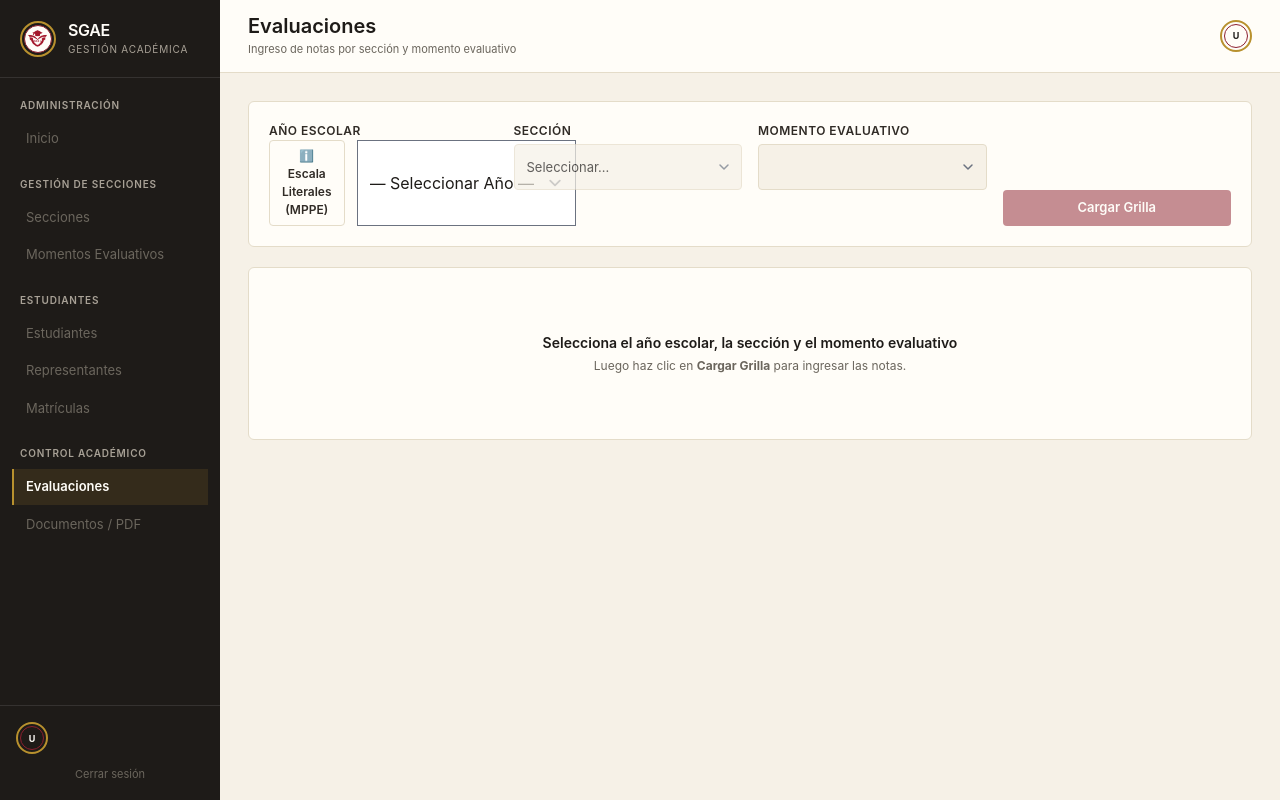
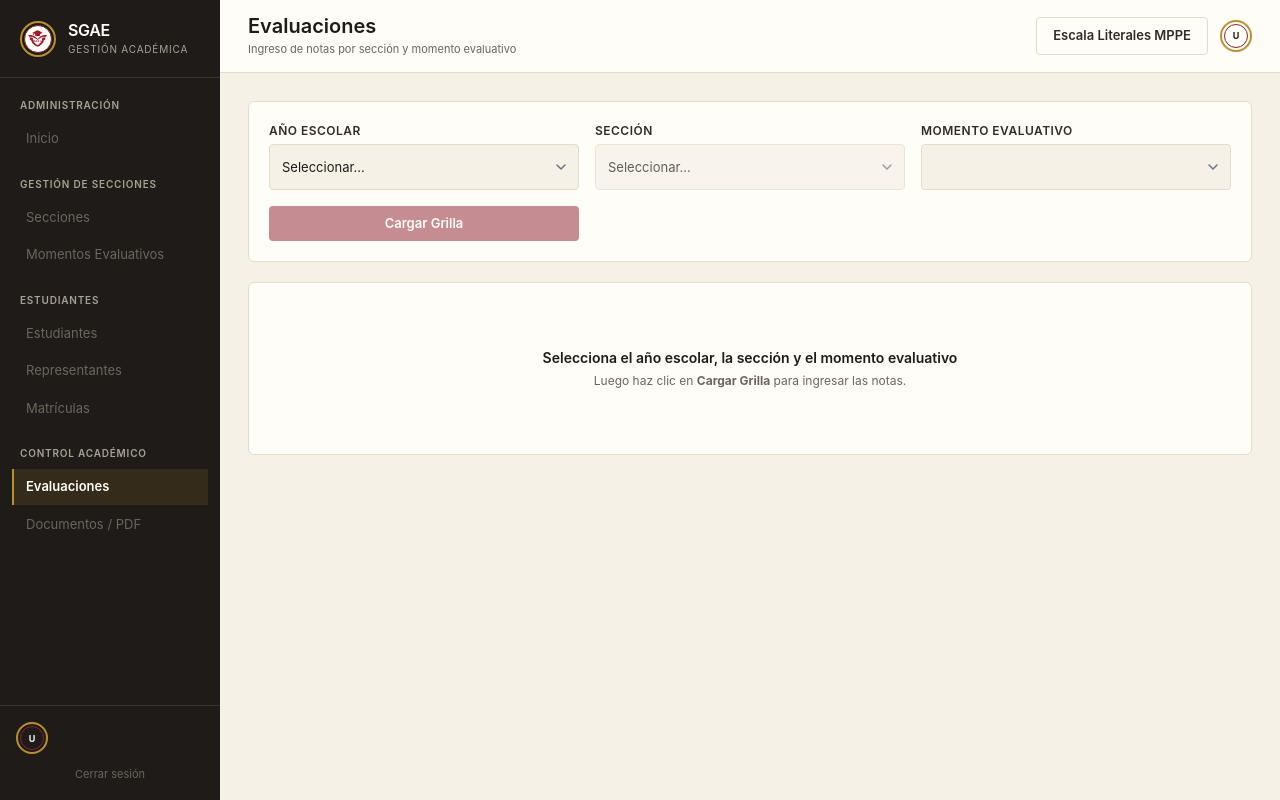
Before and after one commit to sirevarr/sgae, a Laravel app: page /evaluaciones in a window 1280 px wide. Run offline with Laravel 10, Linux system fonts and the light colour scheme; the visitor is signed in with stand-in values (Sample User, id 1); data that the repository does not hold is empty; style sheets or scripts are compiled from the project's sources; some libraries are stand-ins or nearby versions.

Commit message:
fix: remover totalmente los emojis del sistema y corregir alineacion del boton Escala Literales MPPE en el header

```diff
--- a/resources/js/Pages/AnioEscolar/Index.vue
+++ b/resources/js/Pages/AnioEscolar/Index.vue
@@ -128,9 +128,9 @@
     try {
         const { data } = await axios.post('/api/anios-escolares/copiar-config', copiaForm);
         copiaResultados.value = data.resultados;
-        copiaMsg.value = `✅ Copiados: ${data.resultados.plan_copiados} materias, ${data.resultados.secciones_copiadas} secciones, ${data.resultados.asignaciones_copiadas} asignaciones.`;
+        copiaMsg.value = `Copiados: ${data.resultados.plan_copiados} materias, ${data.resultados.secciones_copiadas} secciones, ${data.resultados.asignaciones_copiadas} asignaciones.`;
         if (data.resultados.errores?.length) {
-            copiaMsg.value += `\n⚠️ ${data.resultados.errores.length} error(es) parciales.`;
+            copiaMsg.value += `\n${data.resultados.errores.length} error(es) parciales.`;
         }
         cargar();
     } catch (e) {
@@ -178,7 +178,7 @@
                 </div>
                 <div class="flex justify-end gap-2 mt-4 pt-3 border-t border-borde flex-wrap">
                     <button v-if="canManageRecords" @click="abrirCopia(a)" class="btn-table-action text-[#5B3E0E] hover:text-[#3D2A05]" title="Copiar configuración a otro año">
-                        📋 Copiar Config
+                        Copiar Configuración
                     </button>
                     <button v-if="canManageRecords" @click="abrir(a)" class="btn-table-action">Editar</button>
                     <button v-if="canManageRecords" @click="eliminar(a)" class="btn-table-action text-rojo hover:text-rojo-dark">Eliminar</button>
@@ -237,7 +237,7 @@
                 <div class="bg-paper border border-borde rounded-[6px] shadow-xl w-full max-w-2xl max-h-[90vh] overflow-y-auto">
                     <!-- Header -->
                     <div class="px-6 py-4 border-b border-borde flex justify-between items-center sticky top-0 bg-paper z-10">
-                        <h2 class="font-serif font-semibold text-tinta text-[17px]">📋 Copiar Configuración del Año Anterior</h2>
+                        <h2 class="font-serif font-semibold text-tinta text-[17px]">Copiar Configuración del Año Anterior</h2>
                         <button @click="modalCopia=false" class="text-piedra hover:text-tinta text-lg leading-none">&times;</button>
                     </div>
 
@@ -287,7 +287,7 @@
                         <!-- Botón Vista Previa -->
                         <div class="flex gap-3">
                             <button @click="cargarPreview" :disabled="loadingPreview || !copiaForm.codigo_ano_destino" class="btn-secondary text-[13px] px-4 py-2">
-                                {{ loadingPreview ? 'Cargando...' : '🔍 Vista Previa' }}
+                                {{ loadingPreview ? 'Cargando...' : 'Vista Previa' }}
                             </button>
                         </div>
 
@@ -296,7 +296,7 @@
                             <!-- Advertencia si destino ya tiene datos -->
                             <div v-if="preview.destino_existente.plan_estudios > 0 || preview.destino_existente.secciones > 0"
                                 class="bg-dorado-soft border border-dorado/30 text-[#5B3E0E] text-[12px] px-4 py-3 rounded-[4px]">
-                                ⚠️ El año destino <strong>{{ copiaForm.codigo_ano_destino }}</strong> ya tiene:
+                                El año destino <strong>{{ copiaForm.codigo_ano_destino }}</strong> ya tiene:
                                 <span v-if="preview.destino_existente.plan_estudios > 0">{{ preview.destino_existente.plan_estudios }} entradas en plan de estudios</span>
                                 <span v-if="preview.destino_existente.secciones > 0">, {{ preview.destino_existente.secciones }} secciones</span>
                                 <span v-if="preview.destino_existente.asignaciones > 0">, {{ preview.destino_existente.asignaciones }} asignaciones</span>.
@@ -306,7 +306,7 @@
                             <!-- Resumen Plan -->
                             <div v-if="copiaForm.copiar_plan && preview.plan_estudios.total > 0" class="border border-borde rounded-[4px] overflow-hidden">
                                 <div class="bg-crema px-4 py-2 border-b border-borde">
-                                    <span class="text-[12px] font-semibold text-tinta">📚 Plan de Estudios — {{ preview.plan_estudios.total }} materias</span>
+                                    <span class="text-[12px] font-semibold text-tinta">Plan de Estudios — {{ preview.plan_estudios.total }} materias</span>
                                 </div>
                                 <table class="w-full text-[11px]">
                                     <thead><tr class="border-b border-borde bg-crema/50">
@@ -329,7 +329,7 @@
                             <!-- Resumen Secciones -->
                             <div v-if="copiaForm.copiar_secciones && preview.secciones.total > 0" class="border border-borde rounded-[4px] overflow-hidden">
                                 <div class="bg-crema px-4 py-2 border-b border-borde">
-                                    <span class="text-[12px] font-semibold text-tinta">🏫 Secciones — {{ preview.secciones.total }} secciones</span>
+                                    <span class="text-[12px] font-semibold text-tinta">Secciones — {{ preview.secciones.total }} secciones</span>
                                 </div>
                                 <table class="w-full text-[11px]">
                                     <thead><tr class="border-b border-borde bg-crema/50">
@@ -354,7 +354,7 @@
                             <!-- Resumen Asignaciones -->
                             <div v-if="copiaForm.copiar_asignaciones && preview.asignaciones.total > 0" class="border border-borde rounded-[4px] overflow-hidden">
                                 <div class="bg-dorado-soft px-4 py-2 border-b border-dorado/20">
-                                    <span class="text-[12px] font-semibold text-[#5B3E0E]">👥 Asignaciones Docentes — {{ preview.asignaciones.total }} sugerencias</span>
+                                    <span class="text-[12px] font-semibold text-[#5B3E0E]">Asignaciones Docentes — {{ preview.asignaciones.total }} sugerencias</span>
                                     <span class="text-[10px] text-[#7A5A0E] ml-2">(editables después de copiar)</span>
                                 </div>
                                 <table class="w-full text-[11px]">
@@ -380,7 +380,7 @@
                         <button @click="modalCopia=false" class="btn-secondary">Cerrar</button>
                         <button v-if="preview && !copiaResultados" @click="ejecutarCopia" :disabled="copiando"
                             class="btn-primary text-[13px] px-5 py-2.5 flex items-center gap-2">
-                            {{ copiando ? 'Copiando...' : '✅ Confirmar Copia' }}
+                            {{ copiando ? 'Copiando...' : 'Confirmar Copia' }}
                         </button>
                     </div>
                 </div>
--- a/resources/js/Pages/Auditoria/Index.vue
+++ b/resources/js/Pages/Auditoria/Index.vue
@@ -93,7 +93,7 @@
 
         <!-- Filtros auditoría -->
         <div class="flex flex-wrap gap-3 mb-4 items-center">
-            <input v-model="filtro.buscar" @input="cargar(1)" placeholder="🔍 Buscar por usuario, ID, tabla..." class="inp-filter w-64" />
+            <input v-model="filtro.buscar" @input="cargar(1)" placeholder="Buscar por usuario, ID, tabla..." class="inp-filter w-64" />
             <input v-if="tab === 'auditoria'" v-model="filtro.tabla_afectada" @input="cargar(1)" placeholder="Filtrar por tabla..." class="inp-filter w-40" />
             <select v-if="tab === 'auditoria'" v-model="filtro.operacion" @change="cargar(1)" class="inp-filter">
                 <option value="">Todas las operaciones</option>
--- a/resources/js/Pages/Documentos/Index.vue
+++ b/resources/js/Pages/Documentos/Index.vue
@@ -275,7 +275,7 @@
             <button v-if="isAdmin" @click="tab = 'respaldos'; errorMsg = ''; cargarRespaldos()"
                 :class="['pb-3 text-[13px] font-semibold transition-colors border-b-2 -mb-px',
                     tab === 'respaldos' ? 'border-dorado text-tinta' : 'border-transparent text-piedra hover:text-tinta']">
-                🛡️ Respaldos
+                Respaldos de Base de Datos
             </button>
         </div>
 
@@ -480,7 +480,7 @@
 
                 <!-- Alertas -->
                 <div v-if="respaldoMsg" class="mb-4 bg-[#E8F5E9] border border-[#A5D6A7] text-[#1b5e20] text-[12px] font-semibold px-4 py-3 rounded-[4px] whitespace-pre-line flex justify-between items-start">
-                    <span>✅ {{ respaldoMsg }}</span>
+                    <span>{{ respaldoMsg }}</span>
                     <button @click="respaldoMsg = ''" class="text-[#1b5e20] ml-4">&times;</button>
                 </div>
                 <div v-if="respaldoError" class="mb-4 bg-[#F4DEDA] border border-rojo/20 text-rojo-dark text-[12px] font-semibold px-4 py-3 rounded-[4px] flex justify-between items-start">
@@ -491,7 +491,7 @@
                 <button @click="generarRespaldo" :disabled="loadingRespaldo"
                     class="btn-primary text-[13px] px-6 py-2.5 flex items-center gap-2">
                     <span v-if="loadingRespaldo">Generando respaldo...</span>
-                    <span v-else>🛡️ Generar Respaldo Ahora</span>
+                    <span v-else>Generar Respaldo Ahora</span>
                 </button>
             </div>
 
--- a/resources/js/Pages/Evaluacion/Index.vue
+++ b/resources/js/Pages/Evaluacion/Index.vue
@@ -235,6 +235,10 @@
                     <h1 class="font-serif font-semibold text-[20px] text-tinta leading-tight">Evaluaciones</h1>
                     <p class="text-[11px] text-piedra mt-0.5">Ingreso de notas por sección y momento evaluativo</p>
                 </div>
+                <div class="flex items-center gap-3">
+                    <button @click="showEquivalencias = true" class="btn-secondary">
+                        Escala Literales MPPE
+                    </button>
                     <button v-if="cargado && canManageRecords" @click="guardarTodo" :disabled="saving"
                         class="btn-primary">
                         {{ saving ? 'Guardando...' : 'Guardar Todas las Notas' }}
@@ -243,22 +247,18 @@
                         Modo docente: solo visualización y exportación.
                     </div>
                 </div>
+            </div>
         </template>
 
         <!-- Filtros -->
         <div class="bg-paper border border-borde rounded-[6px] p-5 mb-5">
-            <div class="grid grid-cols-2 lg:grid-cols-4 gap-4">
+            <div class="grid grid-cols-1 sm:grid-cols-3 gap-4">
                 <div>
                     <label for="filtro-anio" class="lbl">Año Escolar</label>
-                    <div class="flex gap-3">
-                        <button @click="showEquivalencias = true" class="btn-secondary text-[12px] flex items-center gap-1.5 px-3 py-1.5">
-                            ℹ️ Escala Literales (MPPE)
-                        </button>
-                        <select v-model="filtro.codigo_ano_escolar" @change="cargarSecciones" class="inp-filter">
-                            <option value="">— Seleccionar Año —</option>
+                    <select id="filtro-anio" v-model="filtro.codigo_ano_escolar" @change="cargarSecciones" class="inp mt-1">
+                        <option value="">Seleccionar...</option>
                         <option v-for="a in anios" :key="a.codigo_ano_escolar" :value="a.codigo_ano_escolar">{{ a.codigo_ano_escolar }}</option>
                     </select>
-                    </div>
                 </div>
                 <div>
                     <label for="filtro-seccion" class="lbl">Sección</label>
@@ -474,9 +474,9 @@
                                             <option value="aprobada">Aprobada</option>
                                             <option value="no_aprobada">No aprobada</option>
                                         </select>
-                                        <button @click="eliminarPendiente(p)" title="Eliminar/Deshacer materia pendiente"
+                                        <button @click="eliminarPendiente(p)" title="Eliminar materia pendiente"
                                             class="text-[11px] px-2 py-1 text-rojo hover:text-rojo-dark hover:bg-[#F4DEDA] rounded transition-colors font-semibold ml-1">
-                                            🗑️ Deshacer
+                                            Eliminar
                                         </button>
                                     </td>
                                 </tr>
@@ -492,7 +492,7 @@
             <div v-if="showEquivalencias" class="fixed inset-0 bg-tinta/60 z-50 flex items-center justify-center p-4">
                 <div class="bg-paper border border-borde rounded-[6px] shadow-xl w-full max-w-lg">
                     <div class="px-6 py-4 border-b border-borde flex justify-between items-center bg-crema/40">
-                        <h2 class="font-serif font-semibold text-tinta text-[16px]">ℹ️ Escala de Equivalencias de Evaluación (MPPE)</h2>
+                        <h2 class="font-serif font-semibold text-tinta text-[16px]">Escala de Equivalencias de Evaluación (MPPE)</h2>
                         <button @click="showEquivalencias=false" class="text-piedra hover:text-tinta text-lg leading-none">&times;</button>
                     </div>
                     <div class="p-5 space-y-4">
--- a/resources/js/Pages/Seccion/Index.vue
+++ b/resources/js/Pages/Seccion/Index.vue
@@ -129,7 +129,7 @@
     } catch (e) {
         const msg = e.response?.data?.error ?? e.response?.data?.message ?? e.message;
         errorMsg.value = msg;
-        alert('⚠️ ' + msg);
+        alert(msg);
     }
 }
 
@@ -214,7 +214,7 @@
 
         <!-- Error -->
         <div v-if="errorMsg" class="mb-4 bg-[#F4DEDA] border border-rojo/20 text-rojo-dark text-[12px] font-semibold px-4 py-3 rounded-[4px] flex justify-between items-center">
-            <span>⚠️ {{ errorMsg }}</span>
+            <span>{{ errorMsg }}</span>
             <button @click="errorMsg = ''" class="text-rojo-dark/70 hover:text-rojo-dark ml-4">&times;</button>
         </div>
 
```
Lines whose indentation alone changed are shown as unchanged.
